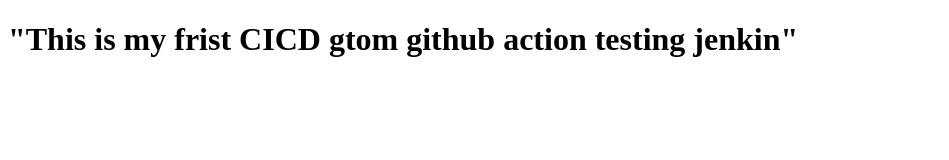
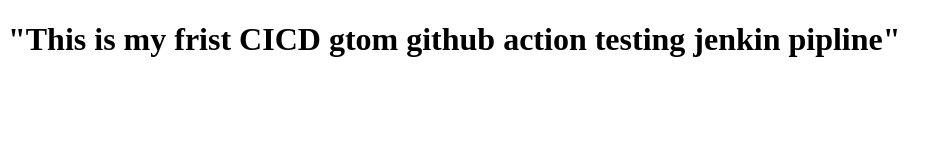
Before and after one commit to reshmanavale/SampleHTMLB9, a plain HTML site: page index.html in a window 1280 px wide. Shown: the whole page, without its empty margins (0-949 px from the left). Drawn offline with Linux system fonts and the light colour scheme.

Commit message:
Update index.html

```diff
--- a/index.html
+++ b/index.html
@@ -7,6 +7,6 @@
 </head>
 <body>
   <h1>
-    "This is my frist CICD gtom github action testing jenkin"
+    "This is my frist CICD gtom github action testing jenkin pipline"
   </h1>
 </body>
```
